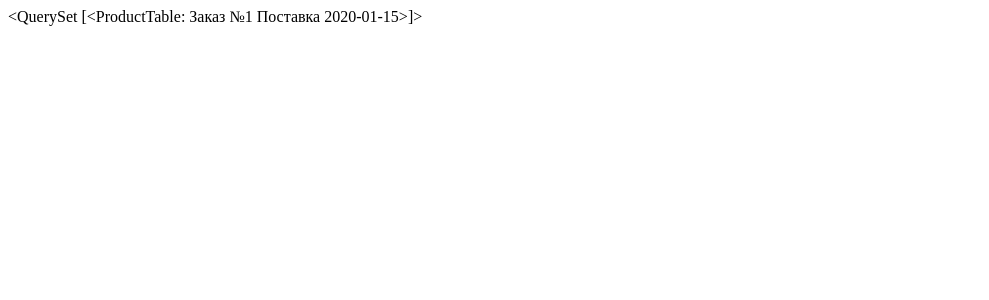
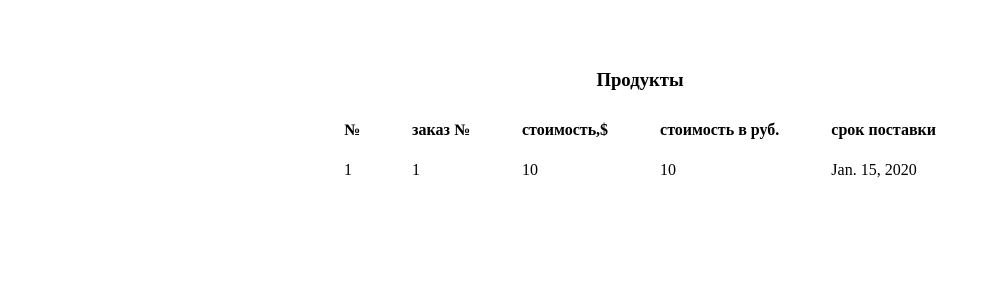
Before and after one commit to gt005/test_into_task_numbers_company, a Django app: page / in a window 1280 px wide. Shown: the top 300 px of the page, without its empty margins (0-989 px from the left). Run offline with Django 4.2, Linux system fonts and the light colour scheme; tables that the repository leaves empty hold one stand-in row (values such as "Sample post"); parts of the project's set-up code (start-up, migrations or seed data) failed here and were passed over.

Commit message:
Добавлен несложный вывод на страницу для наглядности

```diff
--- a/templates/main.html
+++ b/templates/main.html
@@ -8,7 +8,46 @@
     <meta http-equiv="X-UA-Compatible" content="ie=edge">
     <title>Document</title>
 </head>
+
+<style>
+    .table_container{
+        justify-content: center;
+        margin-top: 50px;
+        display: flex;
+    }
+    th, td {
+        padding: 10px 25px;
+    }
+</style>
+
 <body>
-{{ object_list }}
+
+<main>
+<div class="table_container">
+    <table>
+
+        <caption><h3>Продукты</h3></caption>
+        <tr>
+            <th>№</th>
+            <th>заказ №</th>
+            <th>стоимость,$</th>
+            <th>стоимость в руб.</th>
+            <th>срок поставки</th>
+        </tr>
+        {% for object in object_list %}
+            <tr>
+                <td>{{ object.record_number }}</td>
+                <td>{{ object.order_number }}</td>
+                <td>{{ object.cost_dollars }}</td>
+                <td>{{ object.cost_rubles }}</td>
+                <td>{{ object.delivery_time }}</td>
+            </tr>
+        {% endfor %}
+    </table>
+
+</div>
+
+</main>
+
 </body>
 </html>
```
